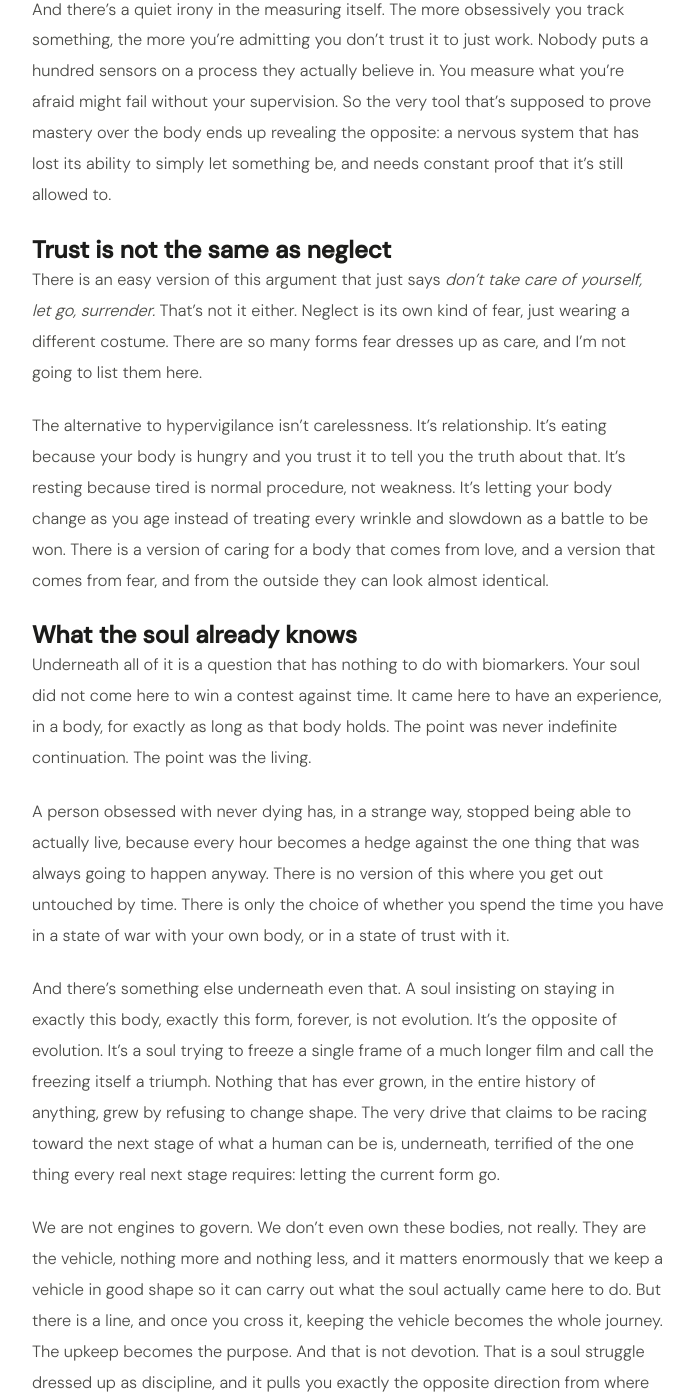
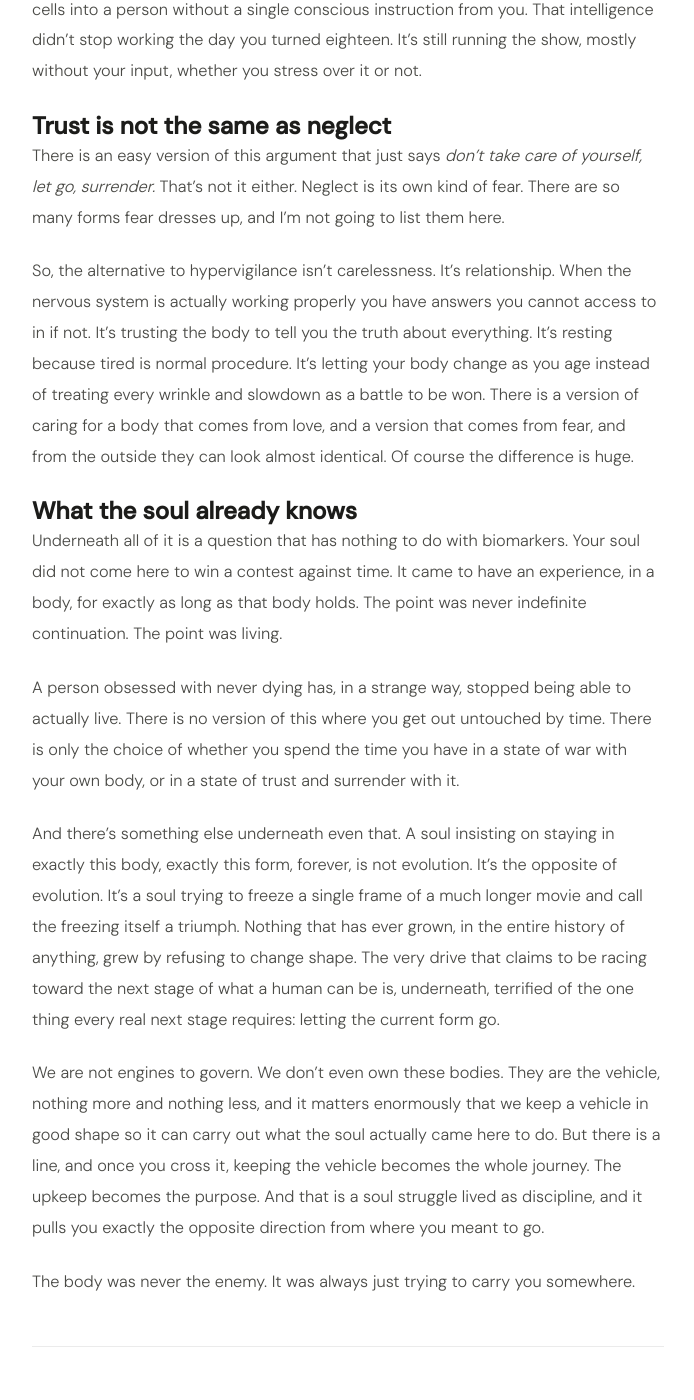
Before and after one commit to Blubell26/giuliapacciotti.com, a Jekyll site: the page built from _posts/2026-07-08-the-body-was-never-the-enemy.md, in a window 1280 px wide and 1400 px high, scrolled down 2079 px. Shown: the whole window, without its empty margins (292-986 px from the left). Built offline with Jekyll 4.4.1, drawn with Linux system fonts in a browser that asks for light colours; comment, search, counter and statistics services are not loaded; some of the changed text lies outside the part shown.

Commit message:
Update 2026-07-08-the-body-was-never-the-enemy.md

```diff
--- a/_posts/2026-07-08-the-body-was-never-the-enemy.md
+++ b/_posts/2026-07-08-the-body-was-never-the-enemy.md
@@ -32,24 +32,24 @@
 
 And maybe it’s something even harder to admit than that. Maybe it’s the terror of what would happen if you actually let yourself believe that immortality is real, that it was there all along, just never in the place you were looking. Not in the body you’ve been so attached to defending but somewhere else. Somewhere that doesn’t need biohacking to keep existing.
 
-Trying to out-engineer that it’s a very expensive, very sophisticated form of not trusting yourself. Not trusting the mindblowing intelligence that grew you from two cells into a person without a single conscious instruction from you. That intelligence didn’t stop working the day you turned eighteen. It’s still in there, still running the show, mostly without your input, whether you stress over it or not.
+Trusting something bigger than your own control isn’t losing. But the ego reads it that way every time, because the ego was never built to come second to anything. So it calls control dignity, and gets the whole thing backwards.
 
-And there’s a quiet irony in the measuring itself. The more obsessively you track something, the more you’re admitting you don’t trust it to just work. Nobody puts a hundred sensors on a process they actually believe in. You measure what you’re afraid might fail without your supervision. So the very tool that’s supposed to prove mastery over the body ends up revealing the opposite: a nervous system that has lost its ability to simply let something be, and needs constant proof that it’s still allowed to.
+Trying to out-engineer that it’s a very expensive, very sophisticated form of not trusting yourself. Not trusting the mindblowing intelligence that grew you from two cells into a person without a single conscious instruction from you. That intelligence didn’t stop working the day you turned eighteen. It’s still running the show, mostly without your input, whether you stress over it or not.
 
 ## Trust is not the same as neglect
 
-There is an easy version of this argument that just says *don’t take care of yourself, let go, surrender.* That’s not it either. Neglect is its own kind of fear, just wearing a different costume. There are so many forms fear dresses up as care, and I’m not going to list them here.
+There is an easy version of this argument that just says *don’t take care of yourself, let go, surrender.* That’s not it either. Neglect is its own kind of fear. There are so many forms fear dresses up, and I’m not going to list them here.
 
-The alternative to hypervigilance isn’t carelessness. It’s relationship. It’s eating because your body is hungry and you trust it to tell you the truth about that. It’s resting because tired is normal procedure, not weakness. It’s letting your body change as you age instead of treating every wrinkle and slowdown as a battle to be won. There is a version of caring for a body that comes from love, and a version that comes from fear, and from the outside they can look almost identical.
+So, the alternative to hypervigilance isn’t carelessness. It’s relationship. When the nervous system is actually working properly you have answers you cannot access to in if not. It’s trusting the body to tell you the truth about everything. It’s resting because tired is normal procedure. It’s letting your body change as you age instead of treating every wrinkle and slowdown as a battle to be won. There is a version of caring for a body that comes from love, and a version that comes from fear, and from the outside they can look almost identical. Of course the difference is huge.
 
 ## What the soul already knows
 
-Underneath all of it is a question that has nothing to do with biomarkers. Your soul did not come here to win a contest against time. It came here to have an experience, in a body, for exactly as long as that body holds. The point was never indefinite continuation. The point was the living.
+Underneath all of it is a question that has nothing to do with biomarkers. Your soul did not come here to win a contest against time. It came to have an experience, in a body, for exactly as long as that body holds. The point was never indefinite continuation. The point was living.
 
-A person obsessed with never dying has, in a strange way, stopped being able to actually live, because every hour becomes a hedge against the one thing that was always going to happen anyway. There is no version of this where you get out untouched by time. There is only the choice of whether you spend the time you have in a state of war with your own body, or in a state of trust with it.
+A person obsessed with never dying has, in a strange way, stopped being able to actually live. There is no version of this where you get out untouched by time. There is only the choice of whether you spend the time you have in a state of war with your own body, or in a state of trust and surrender with it.
 
-And there’s something else underneath even that. A soul insisting on staying in exactly this body, exactly this form, forever, is not evolution. It’s the opposite of evolution. It’s a soul trying to freeze a single frame of a much longer film and call the freezing itself a triumph. Nothing that has ever grown, in the entire history of anything, grew by refusing to change shape. The very drive that claims to be racing toward the next stage of what a human can be is, underneath, terrified of the one thing every real next stage requires: letting the current form go.
+And there’s something else underneath even that. A soul insisting on staying in exactly this body, exactly this form, forever, is not evolution. It’s the opposite of evolution. It’s a soul trying to freeze a single frame of a much longer movie and call the freezing itself a triumph. Nothing that has ever grown, in the entire history of anything, grew by refusing to change shape. The very drive that claims to be racing toward the next stage of what a human can be is, underneath, terrified of the one thing every real next stage requires: letting the current form go.
 
-We are not engines to govern. We don’t even own these bodies, not really. They are the vehicle, nothing more and nothing less, and it matters enormously that we keep a vehicle in good shape so it can carry out what the soul actually came here to do. But there is a line, and once you cross it, keeping the vehicle becomes the whole journey. The upkeep becomes the purpose. And that is not devotion. That is a soul struggle dressed up as discipline, and it pulls you exactly the opposite direction from where you meant to go.
+We are not engines to govern. We don’t even own these bodies. They are the vehicle, nothing more and nothing less, and it matters enormously that we keep a vehicle in good shape so it can carry out what the soul actually came here to do. But there is a line, and once you cross it, keeping the vehicle becomes the whole journey. The upkeep becomes the purpose. And that is a soul struggle lived as discipline, and it pulls you exactly the opposite direction from where you meant to go.
 
 The body was never the enemy. It was always just trying to carry you somewhere.
```
